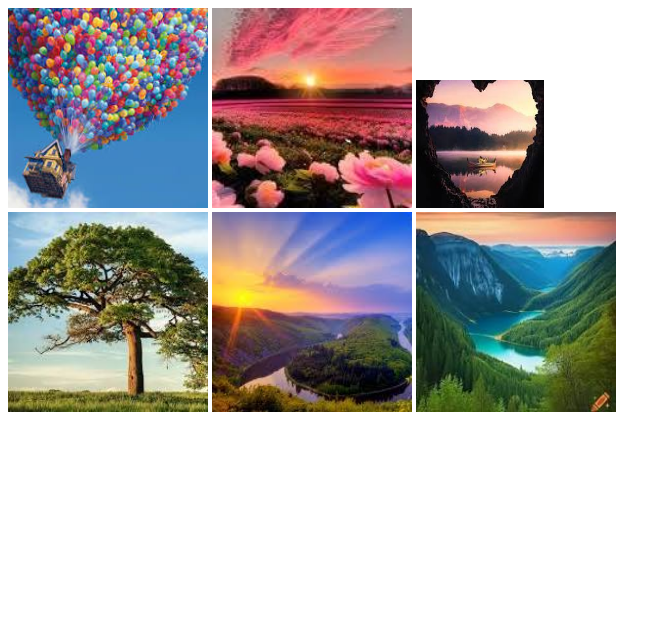
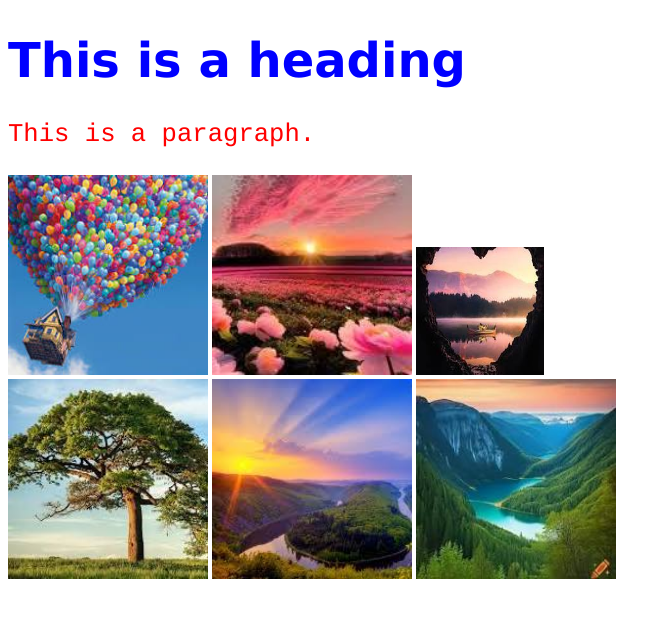
Before and after one commit to Marat-Sadenov/git-practice, a plain HTML site: page index.html in a window 1280 px wide. Shown: the whole page, without its empty margins (0-671 px from the left). Drawn offline with Linux system fonts and the light colour scheme.

Commit message:
Index.html has changed

```diff
--- a/index.html
+++ b/index.html
@@ -2,9 +2,24 @@
 <html>
 <head>
 <link rel="stylesheet" href="styles/styles.css">
+<style>
+h1 {
+  color: blue;
+  font-family: verdana;
+  font-size: 300%;
+}
+p {
+  color: red;
+  font-family: courier;
+  font-size: 160%;
+}
+</style>
 
 </head>
 <body>
+
+<h1>This is a heading</h1>
+<p>This is a paragraph.</p>
 
 <img src="images/Baloons.jpg" alt="images/Baloons" width="200" height="200">
 <img src="images/Nice.jpg" alt="images/Nice" width="200" height="200">
```
